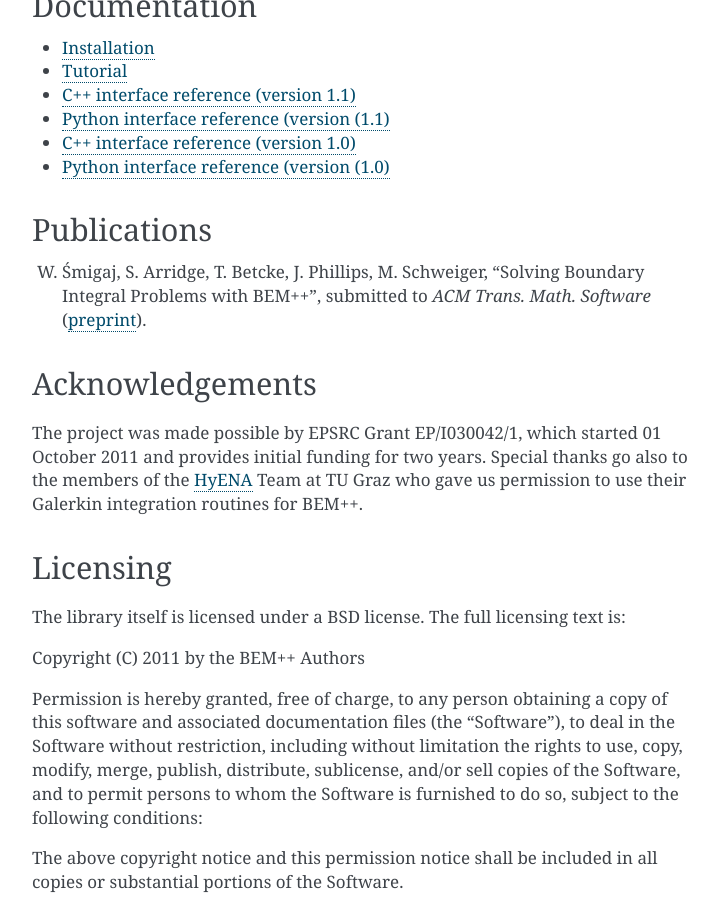
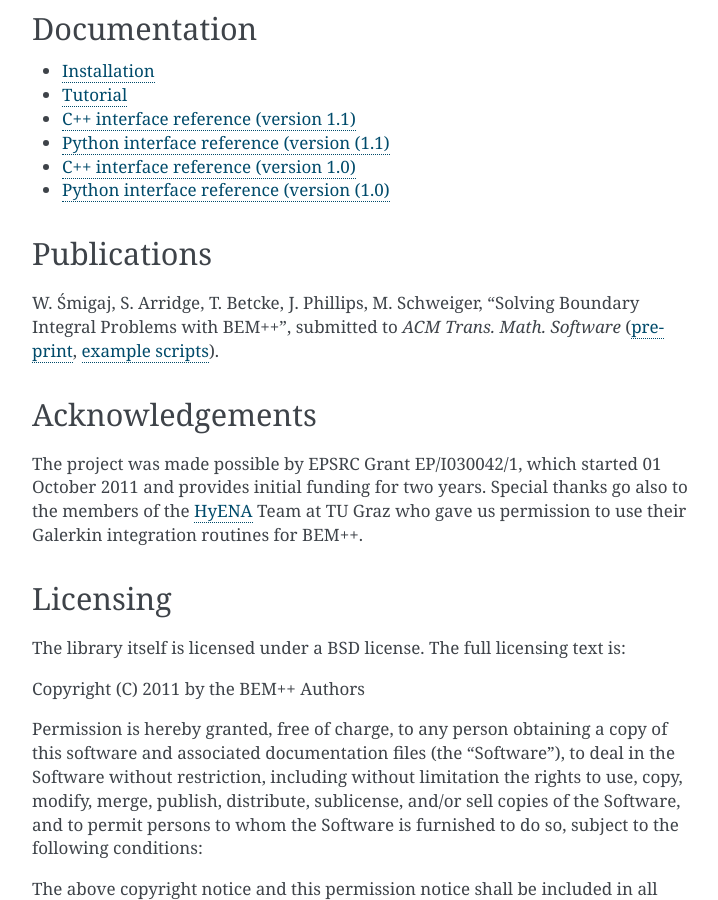
Before and after one commit to evantwout/web, a Sphinx documentation site: the page built from source/index.rst, in a window 1280 px wide and 900 px high, scrolled down 2457 px. Shown: the whole window, without its empty margins (388-1106 px from the left). Built offline with Sphinx 7.4.7, drawn with Linux system fonts in a browser that asks for light colours; formulas are drawn with MathJax 3; some of the changed text lies outside the part shown.

Commit message:
Put scripts accompanying the preprint on the webpage.

```diff
--- a/source/index.rst
+++ b/source/index.rst
@@ -18,10 +18,11 @@
 12 December 2012: New BEM++ preprint
 ........................................
 
-The preprint  `Solving boundary integral problems with BEM++
-<http://www.bempp.org/files/bempp-toms-preprint.pdf>`_ is now
-available. It describes the design of BEM++ and discusses several
-example applications.
+The preprint `Solving boundary integral problems with BEM++
+<http://www.bempp.org/files/bempp-toms-preprint.pdf>`_ is now available together
+with the accompanying `example scripts
+<http://www.bempp.org/files/bempp-toms-examples.zip>`_. It describes the design
+of BEM++ and discusses several example applications.
 
 
 11 December 2012: released version 1.1.0
@@ -146,7 +147,10 @@
 Publications
 ------------
 
-W. Śmigaj, S. Arridge, T. Betcke, J. Phillips, M. Schweiger, "Solving Boundary Integral Problems with BEM++", submitted to *ACM Trans. Math. Software* (`preprint <http://www.bempp.org/files/bempp-toms-preprint.pdf>`_).
+W. Śmigaj, S. Arridge, T. Betcke, J. Phillips, M. Schweiger, "Solving Boundary
+Integral Problems with BEM++", submitted to *ACM Trans. Math. Software*
+(`preprint <http://www.bempp.org/files/bempp-toms-preprint.pdf>`_, `example
+scripts <http://www.bempp.org/files/bempp-toms-examples.zip>`_).
 
 Acknowledgements
 ----------------
```
